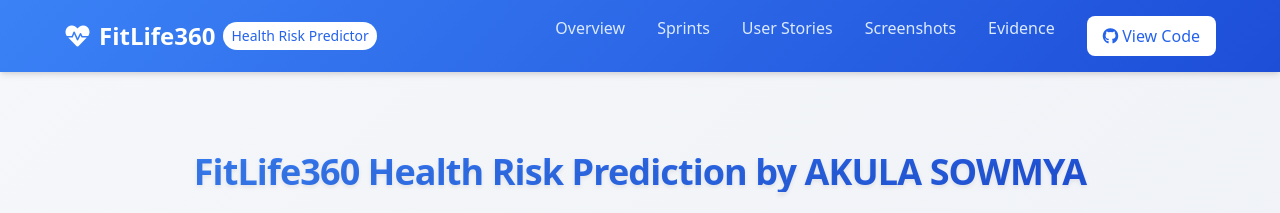
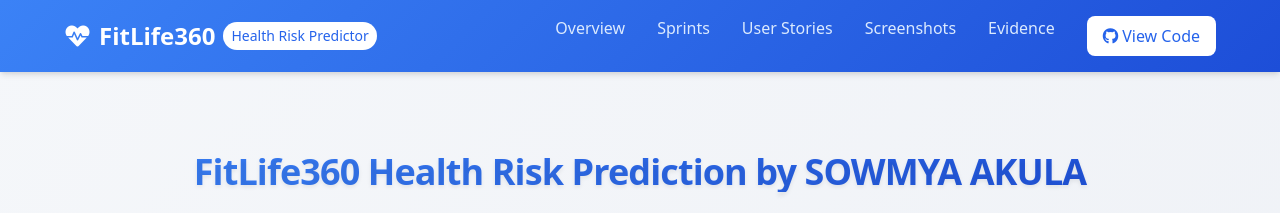
Before and after one commit to Sowmyaakula1/Health_Predictor, a plain HTML site: page index.html in a window 1280 px wide. Shown: the top 213 px of the page. Drawn offline with nearby package versions, Linux system fonts and the light colour scheme.

Commit message:
Update index.html

```diff
--- a/index.html
+++ b/index.html
@@ -187,7 +187,7 @@
   </header>
 
   <div class="container mx-auto px-4 py-8 mt-4">
-    <h1 id="overview" class="text-4xl font-bold text-center mb-6 pt-8">FitLife360 Health Risk Prediction by AKULA SOWMYA</h1>
+    <h1 id="overview" class="text-4xl font-bold text-center mb-6 pt-8">FitLife360 Health Risk Prediction by SOWMYA AKULA</h1>
 
     <p class="text-lg text-center mb-6 max-w-3xl mx-auto">
       This web application predicts individual health risks based on biometric and lifestyle data. I personally developed the machine learning pipeline, Flask backend, and frontend dashboard with Plotly and CSS. All code, data preprocessing, model evaluation, and UI were handled by me.
```
